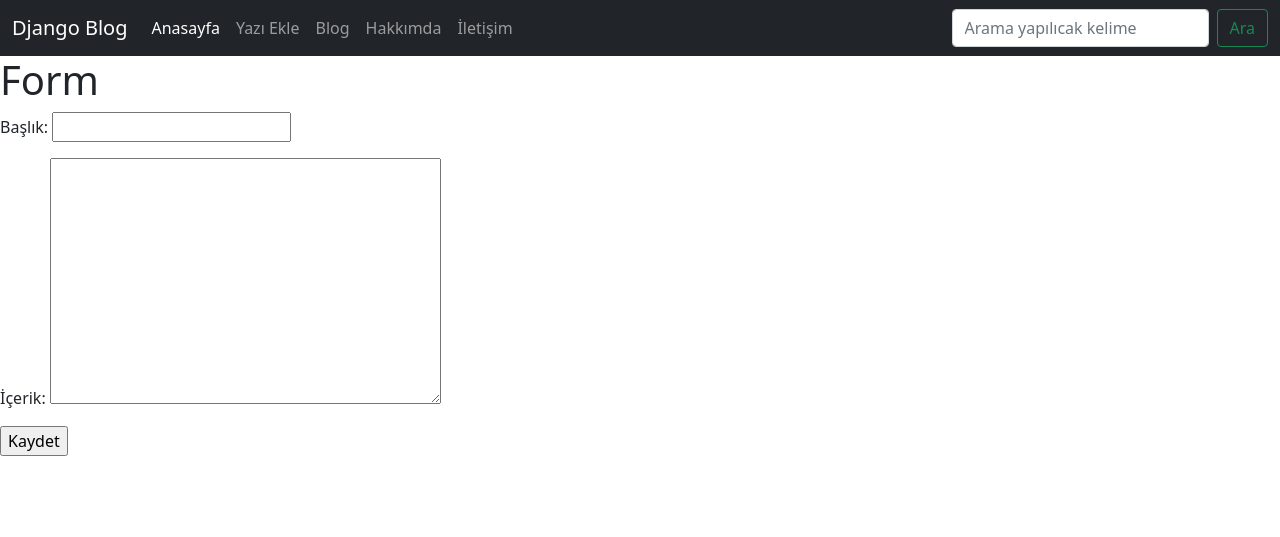
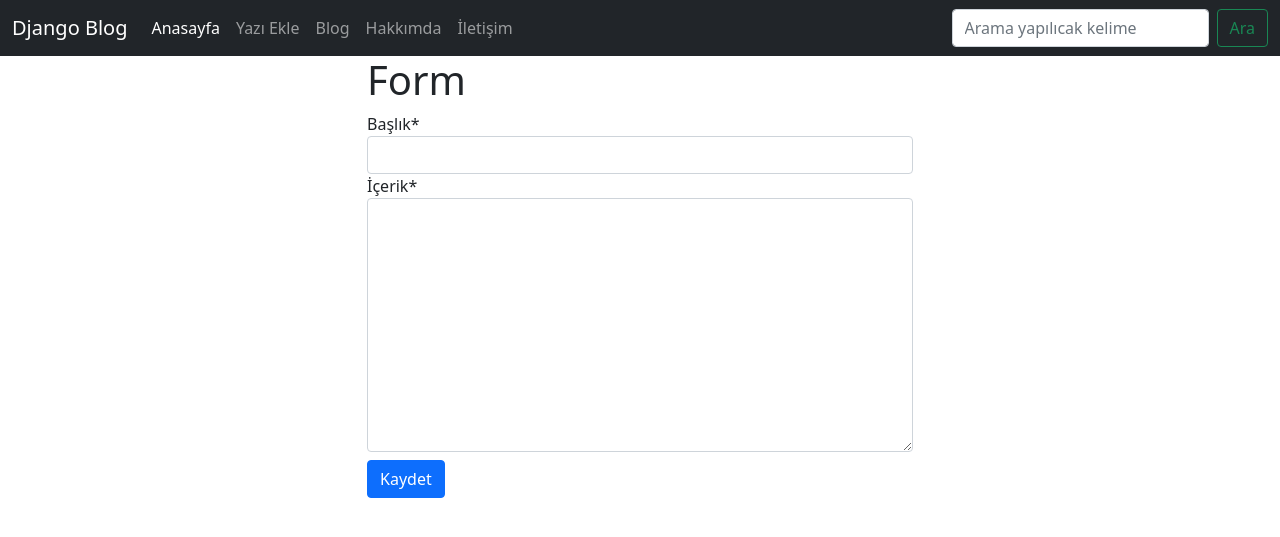
Before and after one commit to xeorleon/django-blog, a Django app: page /post/create/ in a window 1280 px wide. Shown: the top 537 px of the page. Run offline with Django 3.2, Linux system fonts and the light colour scheme; some libraries are stand-ins or nearby versions.

Commit message:
Refactored design to form

```diff
--- a/templates/post/form.html
+++ b/templates/post/form.html
@@ -1,11 +1,18 @@
 
     {% extends 'base.html' %}
+    {% load crispy_forms_tags %}
 
     {% block body %}
-    <form method="POST">
-        {% csrf_token %}
-        <h1>Form</h1>
-        {{form.as_p}}
-        <input type="submit" value="Kaydet" />
-    </form>
+    <div class="container">
+        <div class="row">
+            <div class="col-md-6 offset-md-3">
+                <form method="POST">
+                    {% csrf_token %}
+                    <h1>Form</h1>
+                    {{form|crispy}}
+                    <input class="btn btn-primary mt-2" type="submit" value="Kaydet" />
+                </form>
+            </div>
+        </div>
+    </div>
   {% endblock %}
```
Also changed, not shown: blog/settings.py (+6 -1 lines).
